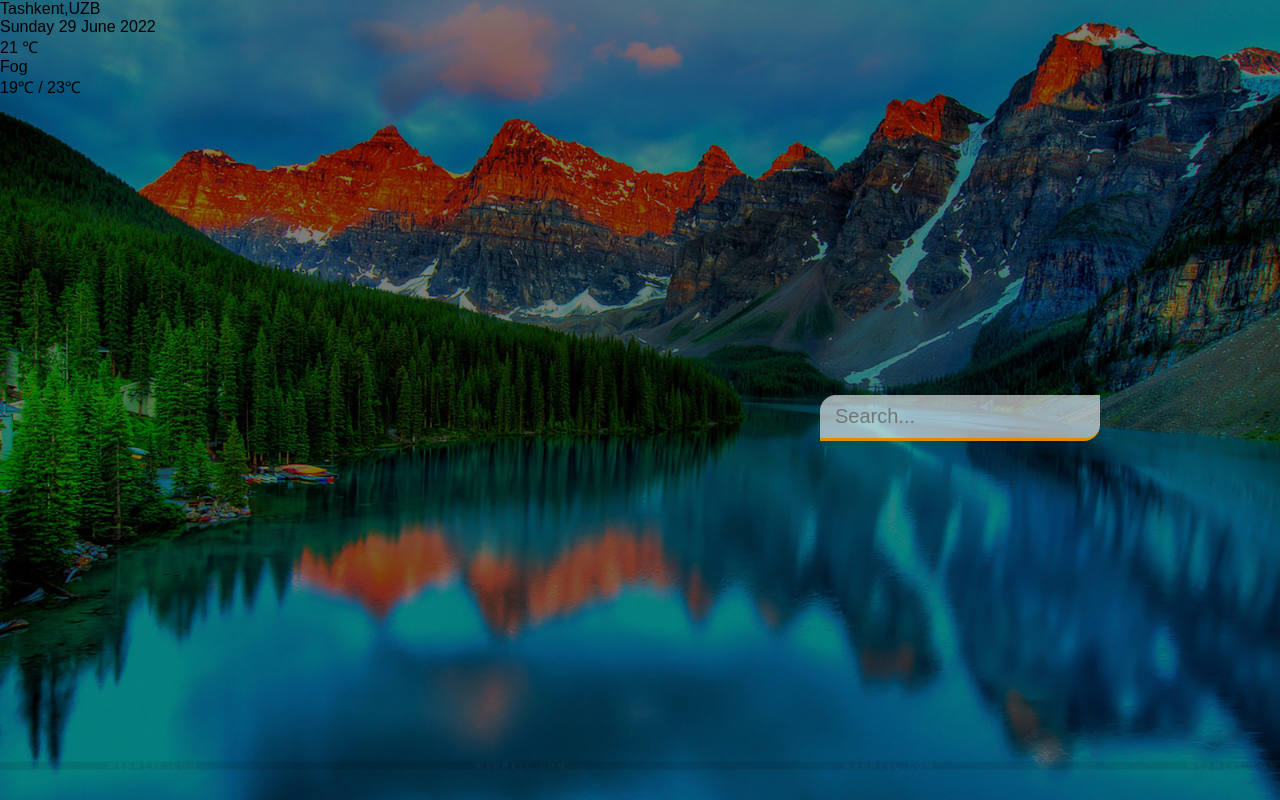
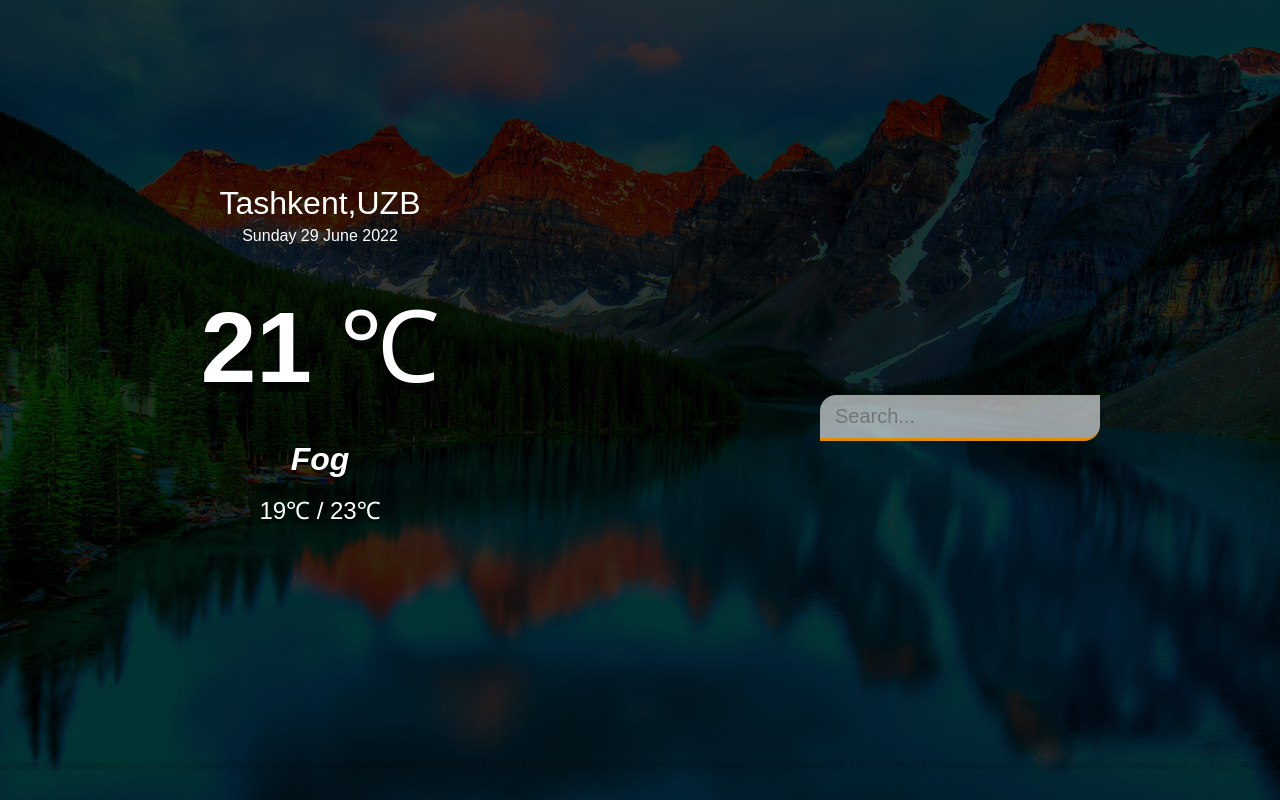
Before and after one commit to Abdulxoliq-1030/wheater-app, a plain HTML site: page index.html in a window 1280 px wide. Drawn offline with Linux system fonts and the light colour scheme.

Commit message:
html css finish codesss!

```diff
--- a/style.css
+++ b/style.css
@@ -18,8 +18,8 @@ body {
   height: 100vh;
   background-image: linear-gradient(
     to bottom,
-    rgba(0, 0, 0, 0.5),
-    rgba(0, 0, 0, 0.5)
+    rgba(0, 0, 0, 0.8),
+    rgba(0, 0, 0, 0.8)
   );
 }
 
@@ -49,3 +49,52 @@ header input:focus {
   background: rgba(255, 255, 255, 0.9);
   border-radius: 0 16px 0 16px;
 }
+
+main {
+  margin-top: 20vh;
+  padding: 25px 25px 50px;
+  display: flex;
+  flex-direction: column;
+  align-items: center;
+  text-align: center;
+}
+
+.location .city {
+  color: #fff;
+  font-size: 32px;
+  font-weight: 500;
+  margin-bottom: 5px;
+}
+
+.location .date {
+  color: #fff;
+  font-size: 16px;
+}
+
+.main-temp .temp {
+  color: #fff;
+  font-size: 100px;
+  font-weight: 900;
+  margin: 30px 0;
+  text-shadow: 2px 10px rgba(0, 0, 0, 0.6);
+}
+
+.main-temp span {
+  font-weight: 500;
+}
+
+.main-temp .wheater {
+  color: #fff;
+  font-size: 32px;
+  font-weight: 700;
+  font-style: italic;
+  margin-bottom: 15px;
+  text-shadow: 0px 3px rgba(0, 0, 0, 0.6);
+}
+
+.main-temp .hi-low {
+  color: #fff;
+  font-size: 24px;
+  font-weight: 500;
+  text-shadow: 0px 4px rgba(0, 0, 0, 0.4);
+}
```
